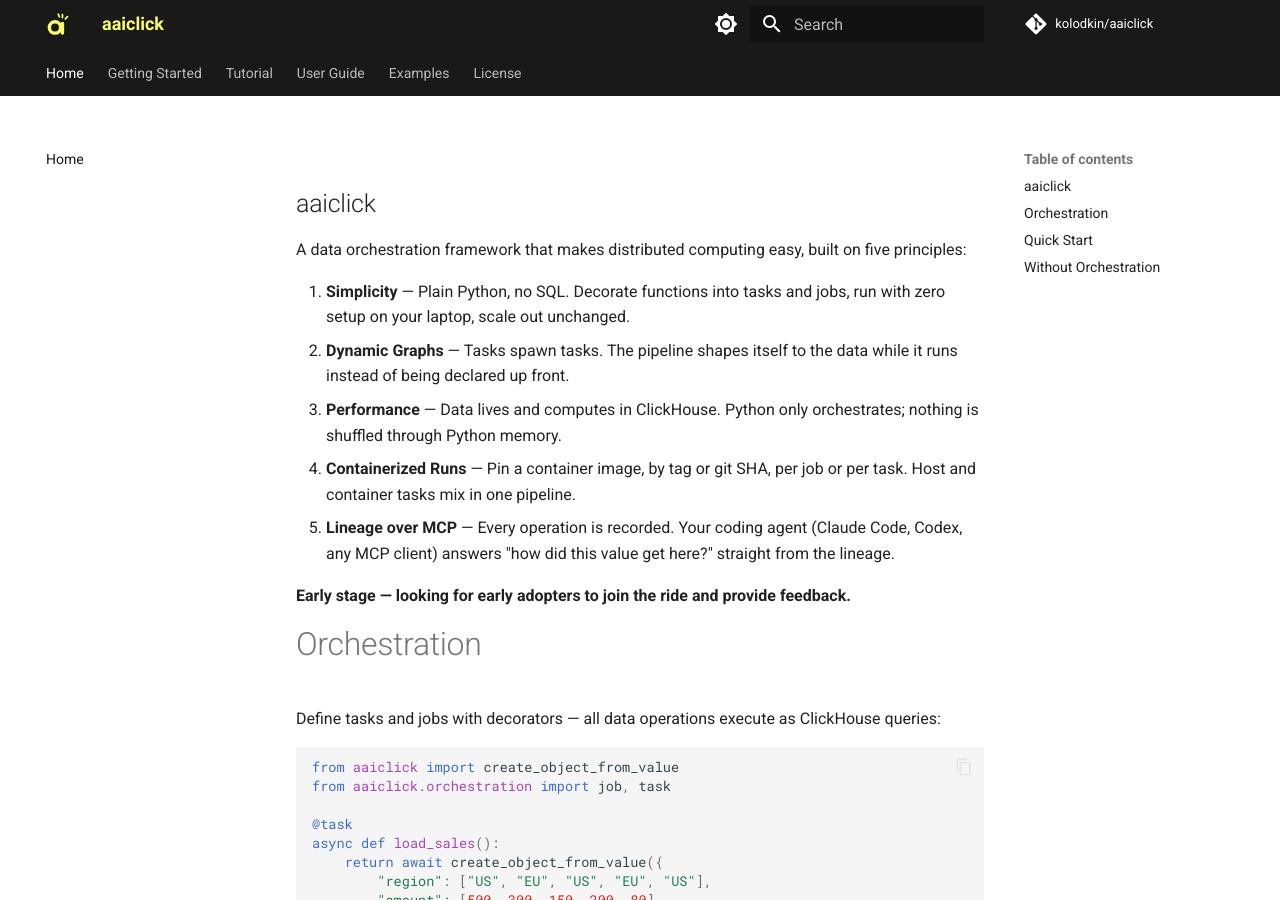
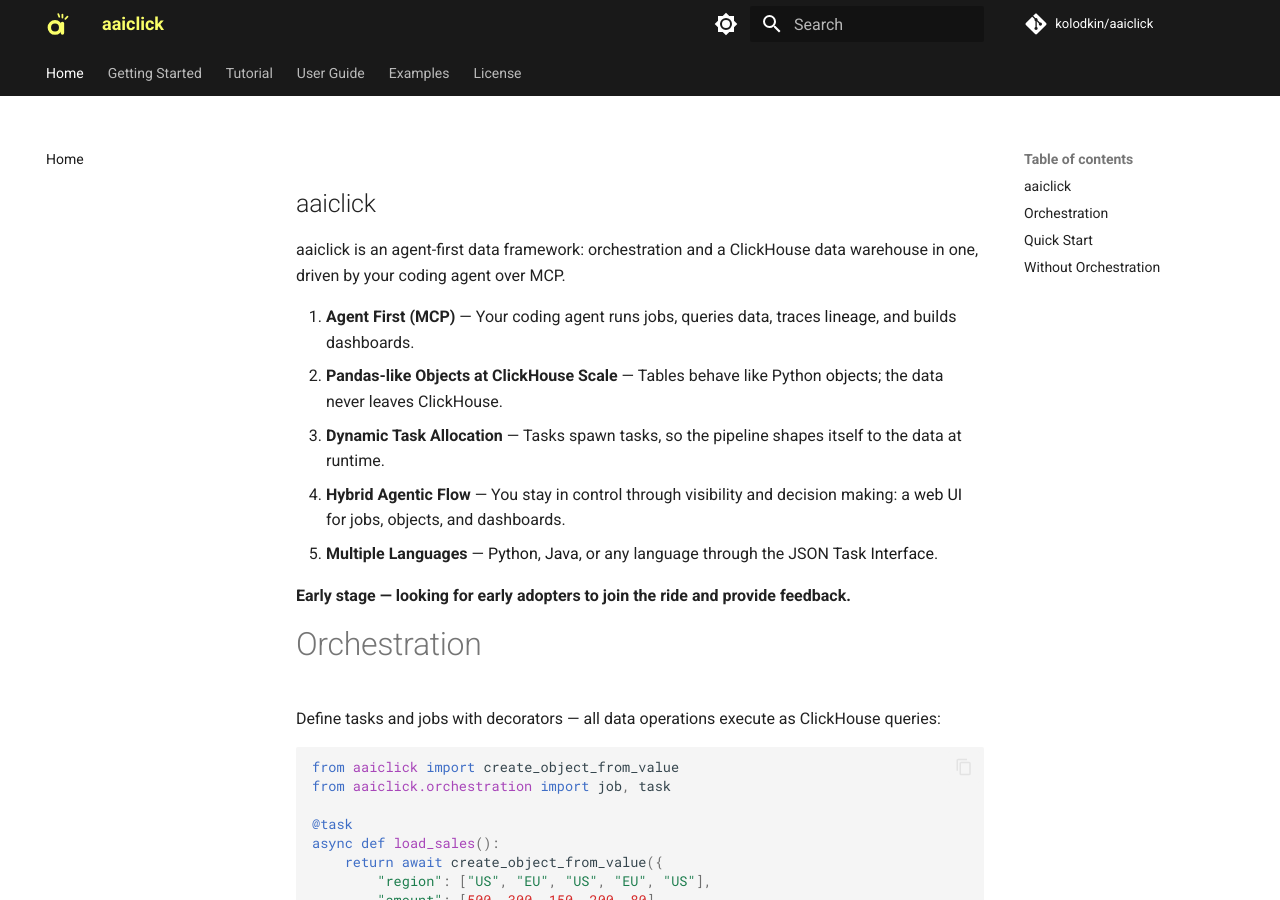
Before and after one commit to kolodkin/aaiclick, an MkDocs documentation site: the page built from docs/index.md, in a window 1280 px wide and 900 px high. Built offline with MkDocs 1.6.1 and Material for MkDocs 9.7.7, drawn with Linux system fonts in a browser that asks for light colours; comment, search, counter and statistics services are not loaded.

Commit message:
Reposition README and docs index intro as agent-first (#552)
* Reposition README and docs index intro as agent-first

Same five points in both files: agent first over MCP, pandas-like
objects on ClickHouse, dynamic tasks, hybrid agentic flow, languages.

Co-Authored-By: Claude Fable 5.2 <noreply@anthropic.com>
Claude-Session: https://claude.ai/code/session_01LcC1uDWrwn24z2hHnQSJne

* Address the reader in the hybrid agentic flow point

Co-Authored-By: Claude Fable 5.2 <noreply@anthropic.com>
Claude-Session: https://claude.ai/code/session_01LcC1uDWrwn24z2hHnQSJne

* Smooth the hybrid agentic flow wording

Co-Authored-By: Claude Fable 5.2 <noreply@anthropic.com>
Claude-Session: https://claude.ai/code/session_01LcC1uDWrwn24z2hHnQSJne

* Name the web UI in the hybrid agentic flow point

Co-Authored-By: Claude Fable 5.2 <noreply@anthropic.com>
Claude-Session: https://claude.ai/code/session_01LcC1uDWrwn24z2hHnQSJne

---------

Co-authored-by: Claude <noreply@anthropic.com>

```diff
--- a/docs/index.md
+++ b/docs/index.md
@@ -1,13 +1,13 @@
 aaiclick
 ---
 
-A data orchestration framework that makes distributed computing easy, built on five principles:
+aaiclick is an agent-first data framework: orchestration and a ClickHouse data warehouse in one, driven by your coding agent over MCP.
 
-1. **Simplicity** — Plain Python, no SQL. Decorate functions into tasks and jobs, run with zero setup on your laptop, scale out unchanged.
-2. **Dynamic Graphs** — Tasks spawn tasks. The pipeline shapes itself to the data while it runs instead of being declared up front.
-3. **Performance** — Data lives and computes in ClickHouse. Python only orchestrates; nothing is shuffled through Python memory.
-4. **Containerized Runs** — Pin a container image, by tag or git SHA, per job or per task. Host and container tasks mix in one pipeline.
-5. **Lineage over MCP** — Every operation is recorded. Your coding agent (Claude Code, Codex, any MCP client) answers "how did this value get here?" straight from the lineage.
+1. **Agent First (MCP)** — Your coding agent runs jobs, queries data, traces [lineage](user_guide/lineage.md), and builds dashboards.
+2. **Pandas-like Objects at ClickHouse Scale** — Tables behave like Python [objects](user_guide/object.md); the data never leaves ClickHouse.
+3. **Dynamic Task Allocation** — Tasks spawn tasks, so the pipeline shapes itself to the data at runtime.
+4. **Hybrid Agentic Flow** — You stay in control through visibility and decision making: a [web UI](https://github.com/kolodkin/aaiclick/blob/main/docs/designs/ui.md) for jobs, objects, and dashboards.
+5. **Multiple Languages** — [Python](user_guide/task_api_python.md), [Java](user_guide/task_api_java.md), or any language through the JSON [Task Interface](user_guide/task_interface.md).
 
 **Early stage — looking for early adopters to join the ride and provide feedback.**
 
```
Also changed, not shown: README.md (+6 -6 lines).
